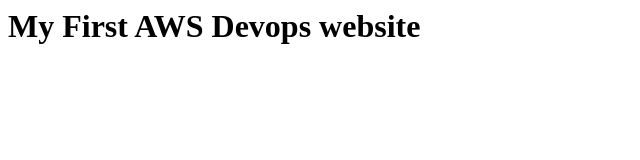
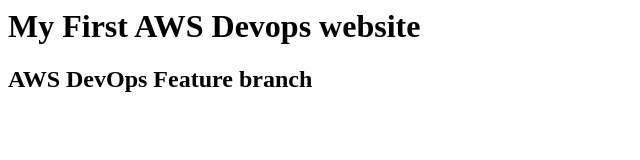
Before and after one commit to alok2307/aws-devops-ngnix-project, a plain HTML site: page index.html in a window 1280 px wide. Shown: the whole page, without its empty margins (0-640 px from the left). Drawn offline with Linux system fonts and the light colour scheme.

Commit message:
Add feature branch website

```diff
--- a/index.html
+++ b/index.html
@@ -1 +1,2 @@
 <h1>My First AWS Devops website</h1>
+<h2>AWS DevOps Feature branch</h2>
```
